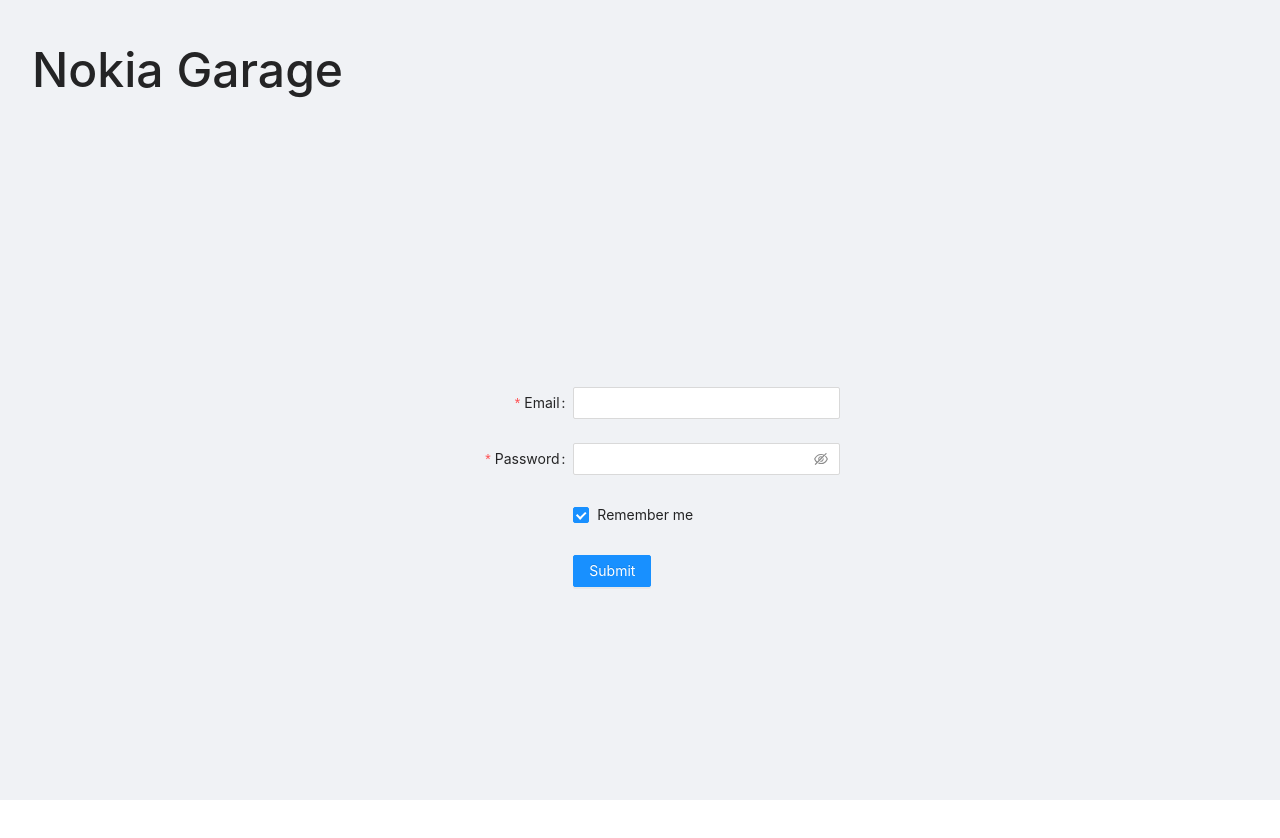
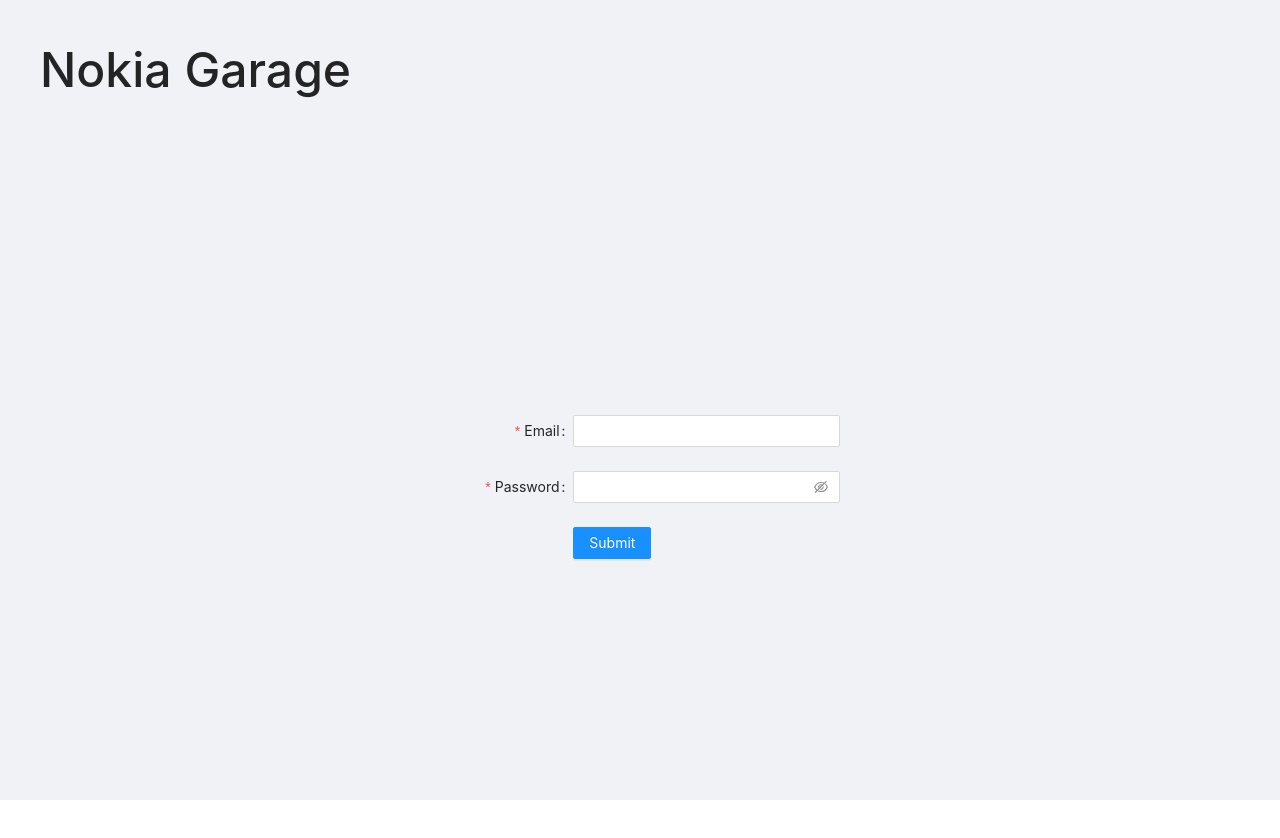
Before and after one commit to mycampus-project/my-garage, a React (Create React App) app in the folder apps/garage-timebooking/: page /login in a window 1280 px wide. Shown: the top 838 px of the page. Built offline with nearby package versions, Linux system fonts and the light colour scheme.

Commit message:
set up login flow

```diff
--- /dev/null
+++ b/apps/garage-timebooking/src/components/Login/LoginForm.tsx
@@ -0,0 +1,64 @@
+import { Form, Input, Button } from 'antd';
+import { useContext } from 'react';
+import { Navigate } from 'react-router';
+import { AuthContext } from 'src/contexts/AuthContext';
+import styled from 'styled-components';
+import useLogin from './useLogin';
+
+const Container = styled.div`
+  width: 400px;
+  min-width: 0;
+`;
+
+const LoginForm = () => {
+  const { onSubmit, isLoading } = useLogin();
+  const { user } = useContext(AuthContext);
+
+  if (user) {
+    return <Navigate to="/new" />;
+  }
+
+  return (
+    <Container>
+      <Form<{ email: string; password: string }>
+        name="basic"
+        labelCol={{ span: 8 }}
+        wrapperCol={{ span: 16 }}
+        initialValues={{ remember: true }}
+        onFinish={onSubmit}
+        onFinishFailed={console.log}
+        autoComplete="off"
+      >
+        <Form.Item
+          label="Email"
+          name="email"
+          rules={[
+            {
+              required: true,
+              pattern: /^[A-Za-z0-9._%+-]+@nokia.com$/,
+              message: 'Email invalid. Only @nokia.com emails allowed',
+            },
+          ]}
+        >
+          <Input type="email" disabled={isLoading} />
+        </Form.Item>
+
+        <Form.Item
+          label="Password"
+          name="password"
+          rules={[{ required: true, message: 'Please input your password!' }]}
+        >
+          <Input.Password disabled={isLoading} />
+        </Form.Item>
+
+        <Form.Item wrapperCol={{ xs: { offset: 0, span: 12 }, sm: { offset: 8, span: 16 } }}>
+          <Button type="primary" htmlType="submit" loading={isLoading}>
+            Submit
+          </Button>
+        </Form.Item>
+      </Form>
+    </Container>
+  );
+};
+
+export default LoginForm;
--- /dev/null
+++ b/apps/garage-timebooking/src/components/Login/useLogin.tsx
@@ -0,0 +1,67 @@
+import { useMutation } from 'react-query';
+import axios, { AxiosError } from 'axios';
+import { useContext, useEffect } from 'react';
+import apiClient from 'src/common/api';
+import { AuthContext } from 'src/contexts/AuthContext';
+
+const useLogin = () => {
+  const { setAuthToken } = useContext(AuthContext);
+  const {
+    mutate: onSubmit,
+    data: nokiaLoginData,
+    isLoading: isLoadingNokiaLogin,
+    error: nokiaLoginError,
+  } = useMutation<
+    {
+      token: string;
+      email: string;
+      exp: string;
+      username: string;
+    },
+    AxiosError,
+    { email: string; password: string }
+  >('nokia-login', ({ email, password }) =>
+    axios
+      .post('https://mycampus-server.karage.fi/auth/login', {
+        email,
+        password,
+      })
+      .then((response) => response.data),
+  );
+
+  const {
+    mutate: submitGarageLogin,
+    isLoading: isLoadingGarageLogin,
+    error: garageError,
+    data: garageLoginData,
+  } = useMutation<{ token: string; user: string }, AxiosError, NonNullable<typeof nokiaLoginData>>(
+    'garage-login',
+    ({ token, email, username, exp }) =>
+      apiClient
+        .post('/auth/login', {
+          token,
+          email,
+          fullName: username,
+          exp,
+        })
+        .then((response) => response.data),
+  );
+
+  useEffect(() => {
+    if (!nokiaLoginData) return;
+    submitGarageLogin(nokiaLoginData);
+  }, [nokiaLoginData, submitGarageLogin]);
+
+  useEffect(() => {
+    if (!garageLoginData) return;
+    setAuthToken(garageLoginData.token);
+  }, [garageLoginData, setAuthToken]);
+
+  return {
+    onSubmit,
+    isLoading: isLoadingNokiaLogin || isLoadingGarageLogin,
+    error: nokiaLoginError ?? garageError,
+  };
+};
+
+export default useLogin;
--- a/apps/garage-timebooking/src/contexts/AuthContext.tsx
+++ b/apps/garage-timebooking/src/contexts/AuthContext.tsx
@@ -10,18 +10,20 @@
   user: User | null;
   isLoading: boolean;
   error: AxiosError | null;
+  setAuthToken: (token: string) => void;
 }
 
 const defaultValue: AuthContextValue = {
   user: null,
   isLoading: false,
   error: null,
+  setAuthToken: () => {},
 };
 
 const AuthContext = createContext(defaultValue);
 
 const AuthContextProvider: React.FC = ({ children }) => {
-  const [token] = useLocalStorage('auth_token');
+  const [token, setAuthToken] = useLocalStorage('auth_token');
 
   const { data, error, isLoading } = useQuery<AxiosResponse<User> | null, AxiosError>(
     ['auth', token],
@@ -39,8 +41,8 @@
   return (
     <AuthContext.Provider
       value={useMemo(
-        () => ({ user: data?.data ?? null, isLoading, error }),
-        [data, isLoading, error],
+        () => ({ user: data?.data ?? null, isLoading, error, setAuthToken }),
+        [data, isLoading, error, setAuthToken],
       )}
     >
       {children}
--- a/apps/garage-timebooking/src/index.tsx
+++ b/apps/garage-timebooking/src/index.tsx
@@ -4,12 +4,7 @@
 import App from './App';
 import reportWebVitals from './reportWebVitals';
 
-ReactDOM.render(
-  <React.StrictMode>
-    <App />
-  </React.StrictMode>,
-  document.getElementById('root'),
-);
+ReactDOM.render(<App />, document.getElementById('root'));
 
 // If you want to start measuring performance in your app, pass a function
 // to log results (for example: reportWebVitals(console.log))
--- a/apps/garage-timebooking/src/pages/Login.tsx
+++ b/apps/garage-timebooking/src/pages/Login.tsx
@@ -1,4 +1,5 @@
-import { Layout, Form, Input, Button, Checkbox } from 'antd';
+import { Layout } from 'antd';
+import LoginForm from 'src/components/Login/LoginForm';
 import styled from 'styled-components';
 
 const { Content } = Layout;
@@ -12,67 +13,32 @@
   font-size: 48px;
 `;
 
+const WidthContainer = styled.div`
+  max-width: 1200px;
+  width: 100%;
+  height: 100%;
+  margin: 0 auto;
+`;
+
 const CenteredContent = styled.div`
   height: 100%;
   width: 100%;
+
   display: flex;
   justify-content: center;
   align-items: center;
-`;
-
-const LoginForm = styled.div`
-  width: 400px;
-  min-width: 0;
 `;
 
 function Login() {
   return (
     <FullHeightLayout>
       <Content>
-        <Header>Nokia Garage</Header>
-        <CenteredContent>
-          <LoginForm>
-            <Form
-              name="basic"
-              labelCol={{ span: 8 }}
-              wrapperCol={{ span: 16 }}
-              initialValues={{ remember: true }}
-              onFinish={console.log}
-              onFinishFailed={console.log}
-              autoComplete="off"
-            >
-              <Form.Item
-                label="Email"
-                name="username"
-                rules={[{ required: true, message: 'Please input your username!' }]}
-              >
-                <Input type="email" />
-              </Form.Item>
-
-              <Form.Item
-                label="Password"
-                name="password"
-                rules={[{ required: true, message: 'Please input your password!' }]}
-              >
-                <Input.Password />
-              </Form.Item>
-
-              <Form.Item
-                name="remember"
-                valuePropName="checked"
-                wrapperCol={{ xs: { offset: 0, span: 12 }, sm: { offset: 8, span: 16 } }}
-              >
-                <Checkbox>Remember me</Checkbox>
-              </Form.Item>
-
-              <Form.Item wrapperCol={{ xs: { offset: 0, span: 12 }, sm: { offset: 8, span: 16 } }}>
-                <Button type="primary" htmlType="submit">
-                  Submit
-                </Button>
-              </Form.Item>
-            </Form>
-          </LoginForm>
-        </CenteredContent>
+        <WidthContainer>
+          <Header>Nokia Garage</Header>
+          <CenteredContent>
+            <LoginForm />
+          </CenteredContent>
+        </WidthContainer>
       </Content>
     </FullHeightLayout>
   );
--- a/apps/garage-timebooking/src/pages/Root.tsx
+++ b/apps/garage-timebooking/src/pages/Root.tsx
@@ -1,4 +1,4 @@
-import { Layout, Menu, Spin } from 'antd';
+import { Button, Layout, Menu, Spin } from 'antd';
 import { useContext } from 'react';
 import { Navigate } from 'react-router';
 import { useLocation, useNavigate, Outlet } from 'react-router-dom';
@@ -31,7 +31,7 @@
 function Root() {
   const navigate = useNavigate();
   const activeMenuKey = useActiveMenuKey();
-  const { user, isLoading } = useContext(AuthContext);
+  const { user, isLoading, setAuthToken } = useContext(AuthContext);
 
   if (!user && !isLoading) {
     return <Navigate replace to="/login" />;
@@ -63,6 +63,7 @@
           <Menu.Item key="current">Current bookings</Menu.Item>
           <Menu.Item key="history">History</Menu.Item>
         </Menu>
+        <Button onClick={() => setAuthToken('')}>Logout</Button>
       </Sider>
 
       <Content>
```
Also changed, not shown: 2 other files (tests, documents, lock files or other folders).
